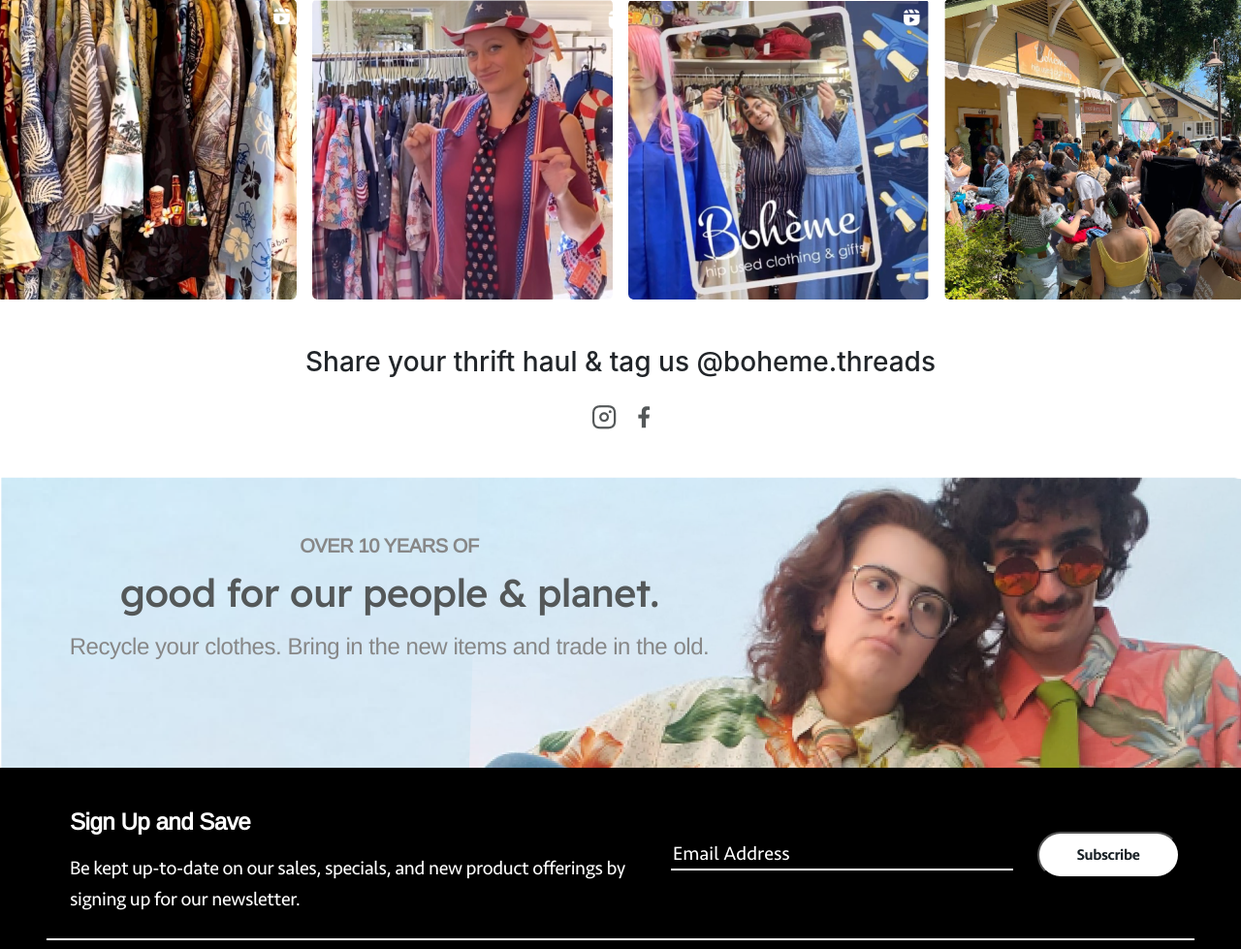
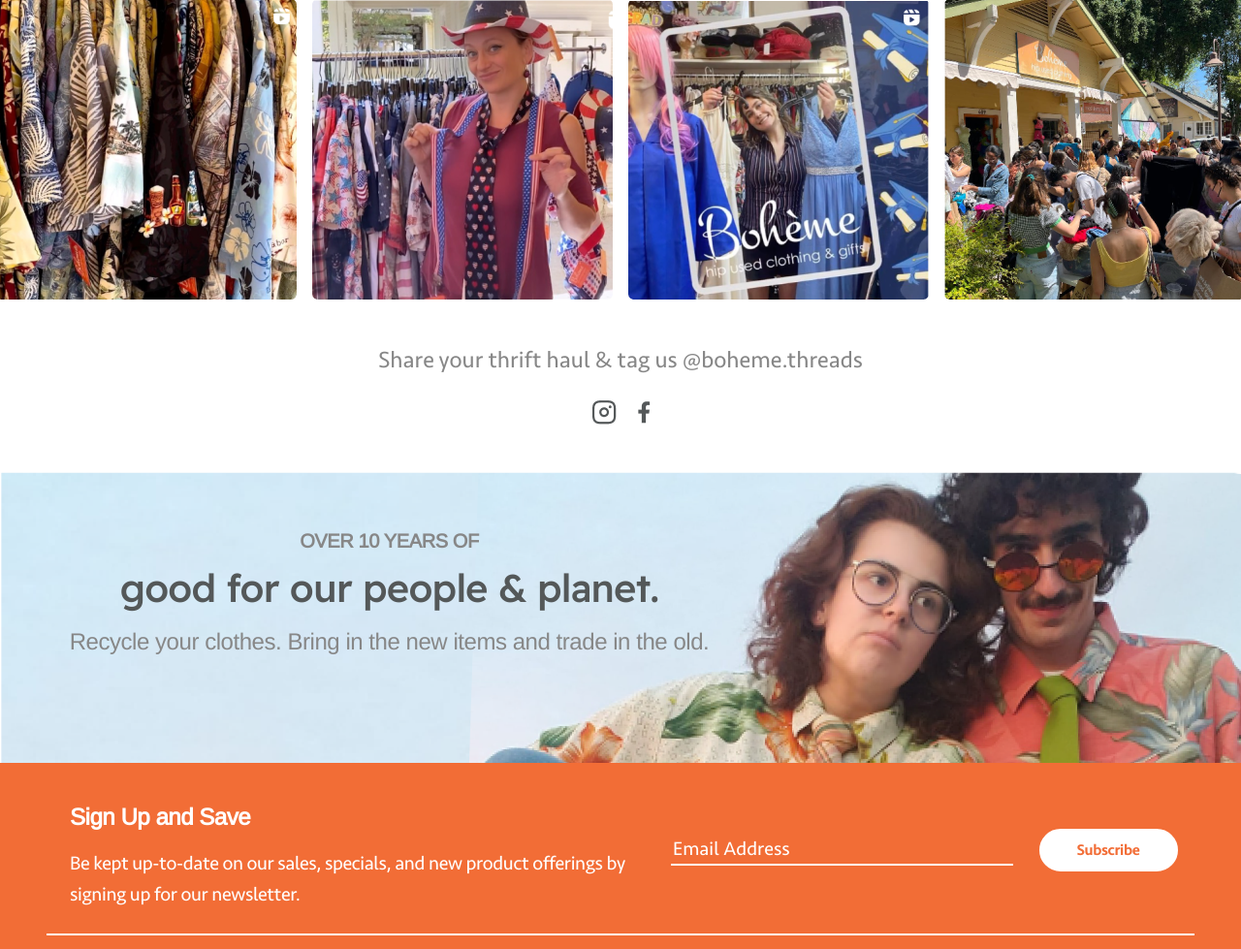
Before and after one commit to Ruprabhu25/boheme-website, a Python web app: template templates/homepage.html in a window 1280 px wide. Shown: the part 1651-2630 px from the top of the page at 97% size. Run offline with Jinja, Linux system fonts and the light colour scheme; the template is opened without the code that fills it, so the values that code supplies are empty; some web fonts are replaced.

Commit message:
changed footer to orange, added full boheme logo

```diff
--- a/static/css/homepage.css
+++ b/static/css/homepage.css
@@ -19,7 +19,6 @@
 /*FontFace*/
 
 /*announcement starts*/
-
 .bold-font{
     font-weight: 700;
 }
@@ -60,6 +59,12 @@
     display: flex;
     flex-direction: row;
     cursor: pointer;
+}
+
+#boheme-logo img{
+    width: 123px;
+    height: auto;
+    margin-right: 60px;
 }
 
 
@@ -472,6 +477,11 @@
 }
 
 #community-social h3 {
+    color: #878787;
+    font-family: "seravekregular";
+    font-size: 24px;
+    font-style: normal;
+    font-weight: 400;
     padding-bottom: 18px;
 }
 
@@ -535,7 +545,7 @@
 
 /*footer start*/
 #footer {
-    background-color: black;
+    background: #F26D36;
     color: #ffffff;
     padding-left: 48px;
     padding-top: 16px;
@@ -605,7 +615,7 @@ a:hover {color:white}
 }
 
 #email-input {
-    background-color: black;
+    background-color: #F26D36;
     color: white;
     border: none;
     border-bottom: 2px solid white;
@@ -623,14 +633,15 @@ a:hover {color:white}
 }
 
 #email-button {
-    color: #192126;
+    color: #F26D36;
     font-family: 'seravekmedium';
     font-weight: bold;
     font-size: 20px;
     width: 147px;
     height: 48px;
     border-radius: 62px;
-    border-color: black;
+    border-color: #F26D36;
+    border-style: solid;
     background: #FFF;
     font-size: 16px;
     cursor: pointer;
@@ -656,13 +667,14 @@ a:hover {color:white}
     flex-direction: row;
     margin-right: 100px;
     align-items: center;
-    height: 40px;
+    height: 90px;
 }
 
 #footer-logo {
-    width: 43px;
-    height: 61px;
+    width: 184px;
+    height: auto;
     margin-right: 16px;
+    filter: brightness(0) invert(1);
 }
 
 #footer-location-hours {
@@ -681,6 +693,16 @@ a:hover {color:white}
     margin-right: 40px;
 }
 
+.footer-follow-us {
+    display: flex;
+    flex-direction: row;
+}
+
+.footer-icon {
+    width: 50px;
+    height: auto;
+}
+
 /* new change */
 #copyright-footer{
     text-align: center;
--- a/templates/homepage.html
+++ b/templates/homepage.html
@@ -21,7 +21,7 @@
     <!--nav bar-->
     <div id="nav-container">
         <div id="nav-grid">
-            <div id="boheme-logo"></div>
+            <div id="boheme-logo"><img src="/static/img/boheme-logo-full.png"></div>
             <div class="nav-item"><p>HOME</p></div>
             <div class="nav-item"><p>ABOUT</p></div>
             <div class="nav-item"><p>BUY-SELL-TRADE</p></div>
@@ -136,8 +136,12 @@
         </div>
         <div id="community-social">
             <h3>Share your thrift haul & tag us @boheme.threads</h3>
-            <img src="/static/img/community-instagram.png">
-            <img src="/static/img/community-facebook.png">
+            <a href="https://www.instagram.com/boheme.threads/?hl=en">
+                <img src="/static/img/community-instagram.png">
+            </a>
+            <a href="https://www.facebook.com/BohemeThreads/">
+                <img src="/static/img/community-facebook.png">
+            </a>
         </div>
     </div>
     <div id="trade-background">
@@ -160,8 +164,7 @@
         </div>
         <div id="footer-bottom">
             <div id="footer-logo-container">
-                <img id="footer-logo" src="/static/img/logo.png">
-                <p class="title-text-footer">Bohème</p>
+                <img id="footer-logo" src="/static/img/boheme-logo-full.png">
             </div>
             <div id="footer-location-hours">
                 <p class="bold-text-footer">Location</p>
@@ -192,8 +195,12 @@
             </div>
             <div id="footer-follow-us">
                 <p style="cursor: auto;" class="bold-text-footer text-footer-right">Follow Us</p>
-                <img style="cursor: pointer;" src="/static/img/instagram.png" id="instagram-icon">
-                <img style="cursor: pointer;" src="/static/img/facebook.png" id="facebook-icon">
+                <a href="https://www.instagram.com/boheme.threads/?hl=en">
+                    <img style="cursor: pointer;" src="/static/img/footer-instagram.png" class="footer-icon">
+                </a>
+                <a href="https://www.facebook.com/BohemeThreads/">
+                    <img style="cursor: pointer;" src="/static/img/footer-facebook.png" class="footer-icon">
+                </a>
             </div>
         </div>
         <div id="copyright-footer">
```
Also changed, not shown: static/img/boheme-logo-full.png (added), static/img/footer-facebook.png (added), static/img/footer-instagram.png (added).
